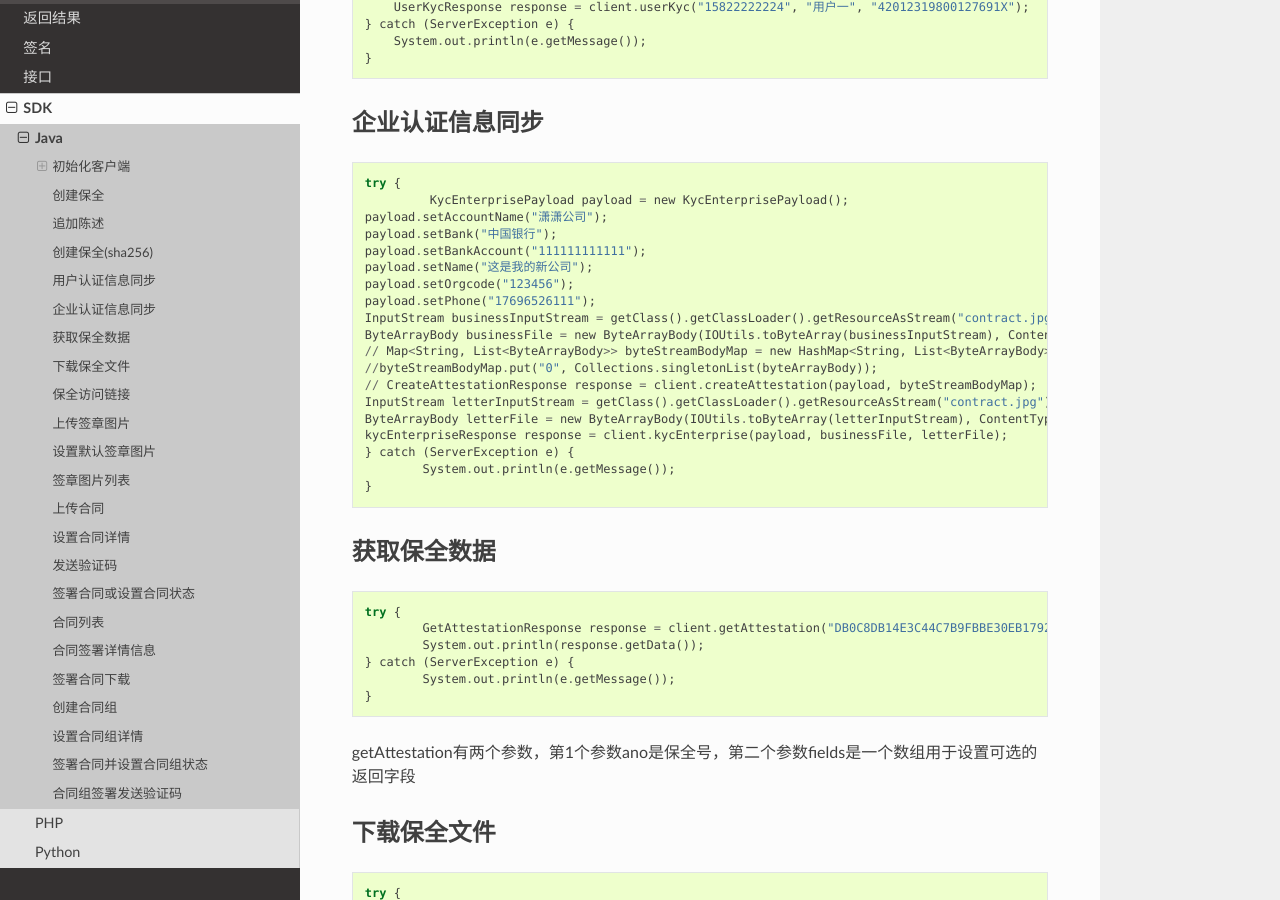
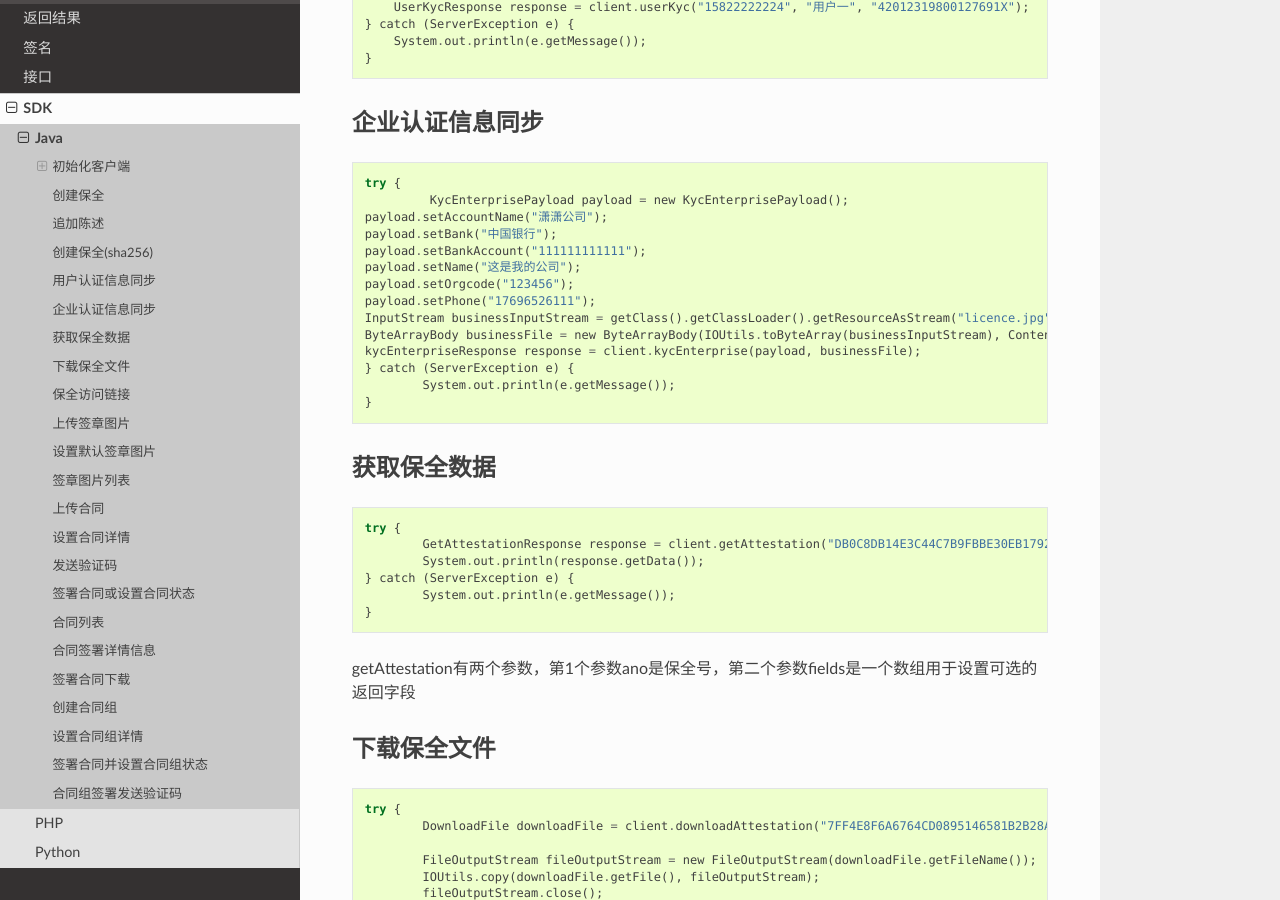
Before and after one commit to baoquan-hq/readthedocs, a Sphinx documentation site: the page built from docs/java.rst, in a window 1280 px wide and 900 px high, scrolled down 3868 px. Built offline with Sphinx 7.4.7 and the Read the Docs theme 2.0.0, drawn with Linux system fonts in a browser that asks for light colours.

Commit message:
企业认证去掉授权函

```diff
--- a/docs/java.rst
+++ b/docs/java.rst
@@ -219,17 +219,12 @@ rsa私钥文件应该以 **-----BEGIN PRIVATE KEY-----** 开头和 **-----END PR
         payload.setAccountName("潇潇公司");
         payload.setBank("中国银行");
         payload.setBankAccount("111111111111");
-        payload.setName("这是我的新公司");
+        payload.setName("这是我的公司");
         payload.setOrgcode("123456");
         payload.setPhone("17696526111");
-        InputStream businessInputStream = getClass().getClassLoader().getResourceAsStream("contract.jpg");
-        ByteArrayBody businessFile = new ByteArrayBody(IOUtils.toByteArray(businessInputStream), ContentType.DEFAULT_BINARY, "contract.jpg");
-        // Map<String, List<ByteArrayBody>> byteStreamBodyMap = new HashMap<String, List<ByteArrayBody>>();
-        //byteStreamBodyMap.put("0", Collections.singletonList(byteArrayBody));
-        // CreateAttestationResponse response = client.createAttestation(payload, byteStreamBodyMap);
-        InputStream letterInputStream = getClass().getClassLoader().getResourceAsStream("contract.jpg");
-        ByteArrayBody letterFile = new ByteArrayBody(IOUtils.toByteArray(letterInputStream), ContentType.DEFAULT_BINARY, "contract.jpg");
-        kycEnterpriseResponse response = client.kycEnterprise(payload, businessFile, letterFile);
+        InputStream businessInputStream = getClass().getClassLoader().getResourceAsStream("licence.jpg");
+        ByteArrayBody businessFile = new ByteArrayBody(IOUtils.toByteArray(businessInputStream), ContentType.DEFAULT_BINARY, "licence.jpg");
+        kycEnterpriseResponse response = client.kycEnterprise(payload, businessFile);
 	} catch (ServerException e) {
 		System.out.println(e.getMessage());
 	}
```
Also changed, not shown: docs/api.rst (+4 -6 lines).
